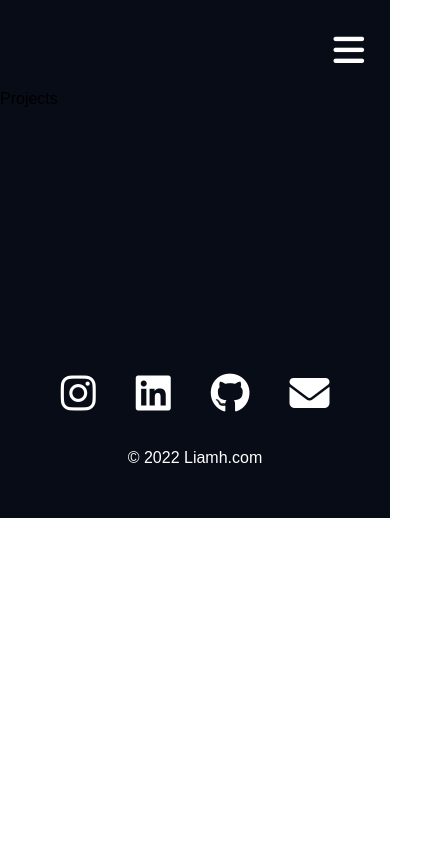
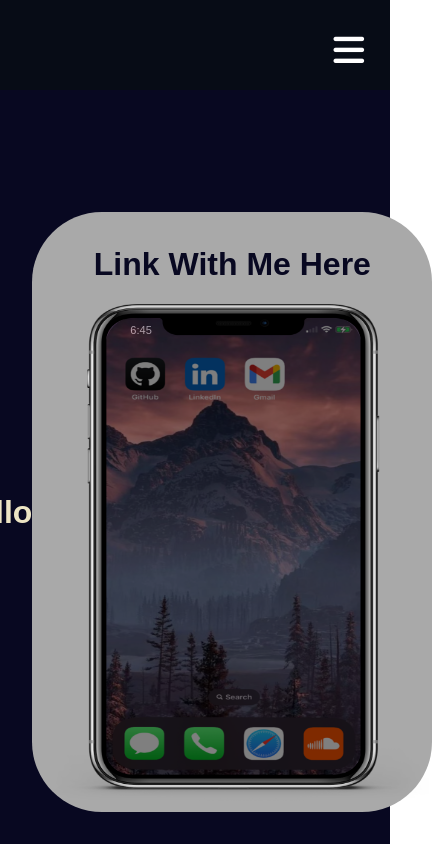
Before and after one commit to LiamZ34/react-portfolio-1, a React (Create React App) app in the folder my-portfolio/: page /projects in a window 390 px wide. Shown: the top 844 px of the page, 432 px wide, since content can reach past the window. Built offline with nearby package versions, Linux system fonts and the light colour scheme.

Commit message:
added an iphone image and social apps to it

```diff
--- a/my-portfolio/package.json
+++ b/my-portfolio/package.json
@@ -6,11 +6,13 @@
     "@testing-library/jest-dom": "^5.16.5",
     "@testing-library/react": "^13.4.0",
     "@testing-library/user-event": "^13.5.0",
+    "dayjs": "^1.11.7",
     "react": "^18.2.0",
     "react-dom": "^18.2.0",
     "react-loader-spinner": "^5.3.4",
     "react-router-dom": "^6.4.4",
     "react-scripts": "5.0.1",
+    "react-scroll": "^1.8.9",
     "react-spinners": "^0.13.7",
     "react-vertical-timeline-component": "^3.5.2",
     "web-vitals": "^2.1.4"
--- a/my-portfolio/src/pages/Home.js
+++ b/my-portfolio/src/pages/Home.js
@@ -1,6 +1,6 @@
 import React from "react";
 import "../styles/Home.css";
-import { Link, UseLocation } from "react-router-dom";
+// import { Link, UseLocation } from "react-router-dom";
 import about from "../images/about.jpg";
 import reactimg from "../images/react-icon.png";
 import htmlimg from "../images/html.png";
@@ -13,6 +13,8 @@ import apollo from "../images/apollo.png";
 import mongo from "../images/mongo.png";
 import graph from "../images/graph.png";
 import sql from "../images/sql.png";
+import { Link } from "react-scroll"
+
 
 function Home() {
   return (
@@ -25,11 +27,15 @@ function Home() {
                     <a href='#'><i class="fa-brands fa-linkedin"></i></a>
                     <a href='#'><i class="fa-solid fa-envelope"></i></a> */}
           <div className="home-links">
-            <a href="#about" className="button">
+            {/* <a href="#about" className="button">
               {" "}
               About{" "}
-            </a>
+            </a> */}
 
+            <Link spy={true} smooth={true} to="about" className="button">
+              {" "}
+              About{" "}
+            </Link>
             <Link to="/contact" className="button">
               {" "}
               Contact{" "}
@@ -38,7 +44,7 @@ function Home() {
         </div>
       </div>
       <div className="skills">
-        <h1> Skills </h1>
+        <h3> Skills </h3>
         <div className="cardholder">
           <div className="cardholder2">
             <h1> Front-End </h1>
--- a/my-portfolio/src/pages/Projects.js
+++ b/my-portfolio/src/pages/Projects.js
@@ -1,8 +1,49 @@
-import React from 'react';
+import { React, useState, useEffect  } from 'react';
+import "../styles/Projects.css";
+import iphone from "../images/iphone.png"
+import dayjs from "dayjs";
 
 function Projects() {
+
+    const [ date ,setDate ] = useState(dayjs());
+
+    useEffect(() => {
+       const interval = setInterval(() => {
+            setDate(dayjs());
+        }, 1000 * 60);
+
+        return () => clearInterval(interval);
+    }, [])
+
+
     return (
-        <div>Projects</div>
+        <div className='project'>
+            <h1> hello </h1>
+        <div className='phone'>
+            <h1> Link With Me Here </h1>
+        <div className='iscreen'>
+            <img src={iphone} />
+
+            <div className='blackscreen'>
+                <span>
+                    {date.format("h:mm")}
+                </span>
+
+                <div className='screeninfo'>
+            <a href='https://github.com/LiamZ34' className='git'></a>
+
+                </div>
+
+            </div>
+
+
+            </div>
+
+
+        </div>
+
+        </div>
+
     )
 }
 
--- a/my-portfolio/src/styles/Home.css
+++ b/my-portfolio/src/styles/Home.css
@@ -87,6 +87,10 @@
     width: 100%;
     height: 100%;
     display: flex;
+    transition: ease 0.9s;
+  }
+  .cardholder:hover {
+    background-color: white;
   }
   .cardholder2 {
     width: 100%;
@@ -105,12 +109,12 @@
     justify-content: center;
     transition: ease .5s;
   }
-  .cardholder2:hover h1{
+  /* .cardholder2:hover h1{
     background-color: white;
   }
   .cardholder2:hover {
     background-color: white;
-  }
+  } */
 
 
   .list1 {
@@ -148,9 +152,10 @@
     font-size: 20px;
   }
 
-  .skills h1 {
-    color: #49422E;
+  .skills h3 {
+    color: white;
     background-color: #070c16;
+    font-size: 30px;
   }
 
 
--- /dev/null
+++ b/my-portfolio/src/styles/Projects.css
@@ -0,0 +1,90 @@
+/* * {
+    font-size: 40px;
+    background-color: rgb(76, 44, 44);
+} */
+
+.project {
+  width: 100%;
+  height: 100vh;
+  align-items: center;
+  font-family: "Arial", sans-serif;
+  color: #ece4c3;
+  display: flex;
+  align-items: center;
+  justify-content: center;
+  background-color: rgb(8, 8, 33);
+}
+
+/* phone */
+
+.phone {
+    display: flex;
+    width: 500px;
+    height: 600px;
+    background-color: darkgray;
+    align-items: center;
+    justify-content: center;
+    border-radius: 70px;
+    flex-direction: column;
+}
+
+.phone h1 {
+    color: rgb(8, 8, 33);
+}
+
+.iscreen {
+  width: 400px;
+  height: 496px;
+  position: relative;
+  transition: .9s;
+}
+
+.iscreen:hover {
+    transform: scale(1.4)
+}
+
+.iscreen .blackscreen {
+    background-color: black;
+    width: 257px;
+    height: 459px;
+    position: absolute;
+    top: 13px;
+    left: 73px;
+    border-radius: 30px;
+    opacity: 50%;
+}
+.blackscreen:hover {
+    background-color: transparent;
+    opacity: 90%;
+}
+
+.iscreen span {
+    position: absolute;
+    top: -7px;
+    left: 25px;
+    color: white;
+    z-index: 1000;
+    float: left;
+    font-size: 11px;
+    opacity: 100%;
+}
+
+.iscreen .git {
+    width: 39px;
+    height: 31px;
+    margin: 0px;
+    padding: 0px;
+    position: absolute;
+    float: left;
+    top: 42px;
+    left: 21px;
+    z-index: 1000;
+    background-color: transparent;
+    border-radius: 10px;
+}
+
+.iscreen img {
+  width: 400px;
+  height: 502px;
+}
+/* phone */
```
Also changed, not shown: my-portfolio/src/images/iphone.png (added), 1 other file (tests, documents, lock files or other folders).
